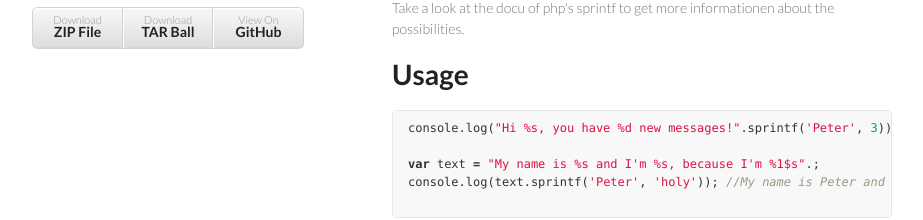
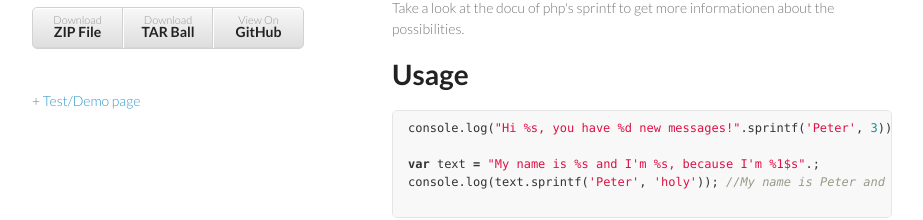
Before and after one commit to marcj/mootools-sprintf, a plain HTML site: page index.html in a window 1280 px wide. Shown: the part 153-373 px from the top of the page, without its empty margins (178-1101 px from the left). Drawn offline with Linux system fonts and the light colour scheme.

Commit message:
Update index.html with the link to test set

```diff
--- a/index.html
+++ b/index.html
@@ -26,6 +26,9 @@
           <li><a href="https://github.com/MArcJ/mootools-sprintf/tarball/master">Download <strong>TAR Ball</strong></a></li>
           <li><a href="https://github.com/MArcJ/mootools-sprintf">View On <strong>GitHub</strong></a></li>
         </ul>
+		<br />
+
+		+ <a href="http://marcj.github.com/mootools-sprintf/Test/index.html">Test/Demo page</a>
       </header>
       <section>
         <h1>Javascript sprintf for mootools</h1>
```
